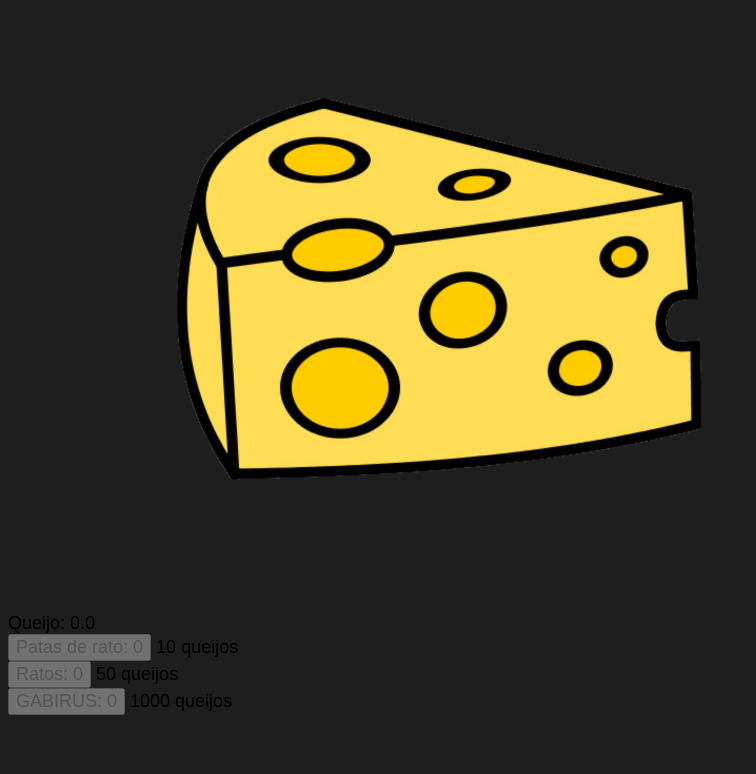
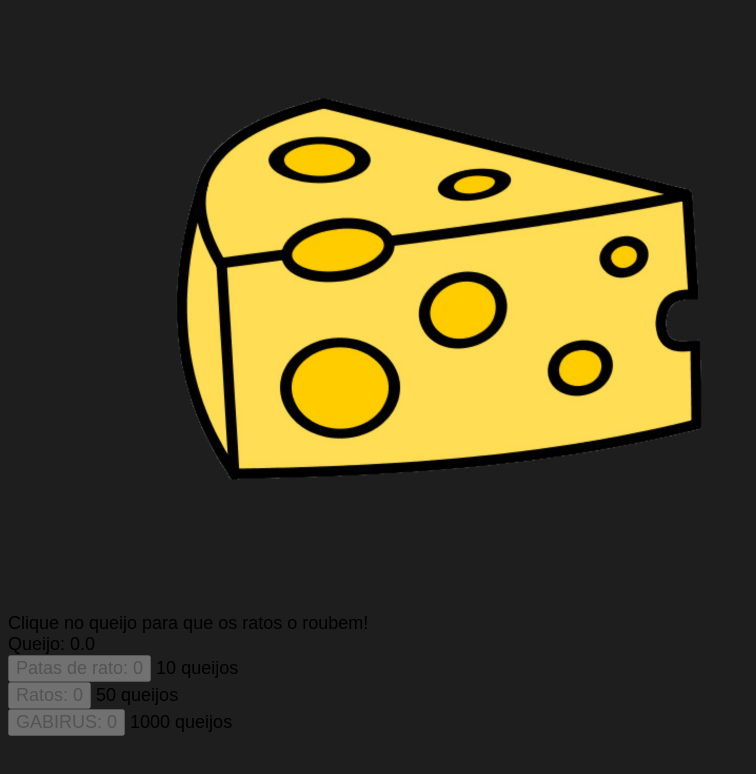
Before and after one commit to LuyzG/Rat_Clicker, a plain HTML site: page rat-clicker/index.html in a window 1280 px wide. Shown: the whole page, without its empty margins (0-756 px from the left). Drawn offline with Linux system fonts and the light colour scheme.

Commit message:
Added some titles to buttons

```diff
--- a/rat-clicker/index.html
+++ b/rat-clicker/index.html
@@ -10,12 +10,13 @@
 </head>
 <body>
     <img id="cheeseImage" src="./QUEIJO2.png" alt="">
+    <div>Clique no queijo para que os ratos o roubem!</div>
     <div id="cheeseAmount">Queijo: 0.0</div>
-    <button id="pawOfRatButton">Patas de rato: 0</button> <span id="pawOfRatPrice">10 queijos</span>
+    <button id="pawOfRatButton" title="Mais patas = Mais queijo sendo roubado por vez!">Patas de rato: 0</button> <span id="pawOfRatPrice">10 queijos</span>
     <br>
-    <button id="ratButton">Ratos: 0</button> <span id="ratPrice">50 queijos</span>
+    <button id="ratButton" title="Agora os ratos roubam sem que você precise mandar!">Ratos: 0</button> <span id="ratPrice">50 queijos</span>
     <br>
-    <button id="gabiruButton">GABIRUS: 0</button> <span id="gabiruPrice">1000 queijos</span>
+    <button id="gabiruButton" title="Um rato maior rouba pedaços maiores!">GABIRUS: 0</button> <span id="gabiruPrice">1000 queijos</span>
 
 
     <script src="game.js"></script>
```
